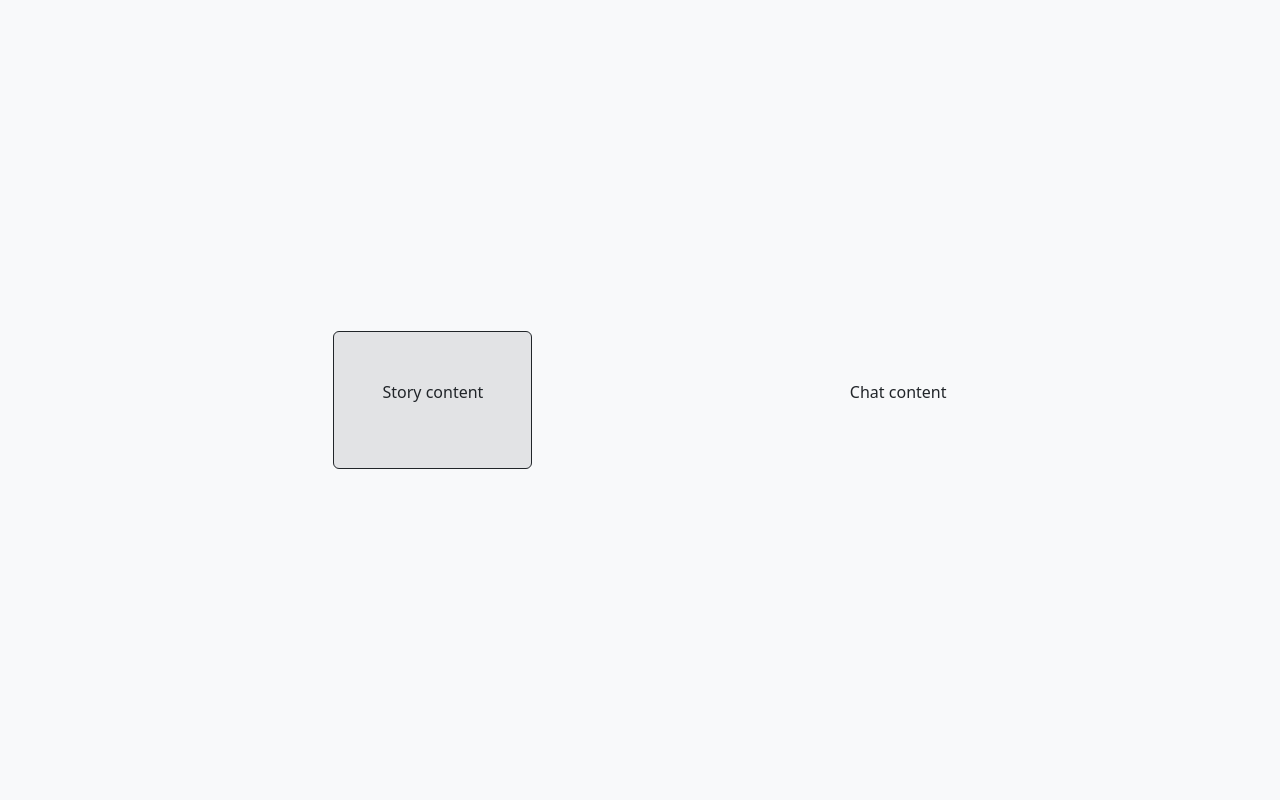
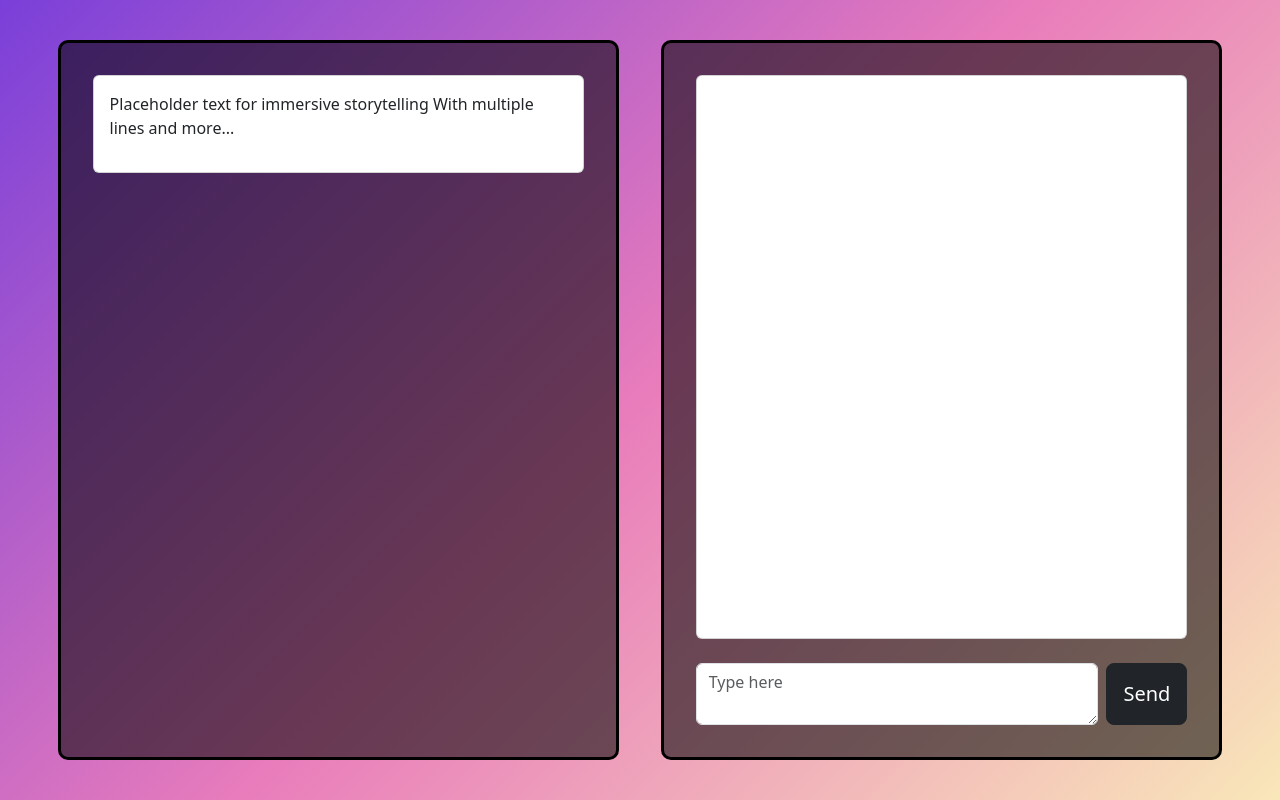
Before and after one commit to KajcaK/engage-and-comply, a React (Vite) app in the folder frontend/: page / in a window 1280 px wide. Built offline with nearby package versions, Linux system fonts and the light colour scheme.

Commit message:
base app layout

```diff
--- a/frontend/package.json
+++ b/frontend/package.json
@@ -10,6 +10,7 @@
     "preview": "vite preview"
   },
   "dependencies": {
+    "axios": "^1.9.0",
     "bootstrap": "^5.3.6",
     "react": "^19.1.0",
     "react-dom": "^19.1.0"
--- a/frontend/src/components/ChatContainer.jsx
+++ b/frontend/src/components/ChatContainer.jsx
@@ -1,7 +1,48 @@
-const ChatContainer = () => (
-    <div className="content-container">
-        <p>Chat content</p>
-    </div>
-);
+import {useState} from "react";
+
+const ChatContainer = () => {
+    const [inputValue, setInputValue] = useState("");
+
+    const handleInputChange = (e) => {
+        setInputValue(e.target.value);
+    }
+
+    const handleSubmit = () => {
+        setInputValue(inputValue);
+        console.log('Input value submitted:', inputValue);
+        setInputValue("");
+    }
+
+    const handleKeyDown = (e) => {
+        if (e.key === "Enter") {
+            handleSubmit();
+        }
+    }
+
+
+    return (
+        <div className="content-container d-flex flex-column justify-content-between">
+            <div className="card w-100 h-100 mb-4">
+                <div className="card-body">
+
+                </div>
+            </div>
+            <div className="d-flex">
+                <textarea
+                       value={inputValue}
+                       onChange={handleInputChange}
+                       onKeyDown={handleKeyDown}
+                       placeholder="Type here"
+                       className="form-control"
+                       rows="2"
+                ></textarea>
+                <button className="btn btn-dark btn-lg ms-2"
+                        onClick={handleSubmit}
+                >
+                    Send</button>
+            </div>
+        </div>
+    );
+};
 
 export default ChatContainer;
--- a/frontend/src/components/StoryContainer.jsx
+++ b/frontend/src/components/StoryContainer.jsx
@@ -1,6 +1,18 @@
 const StoryContainer = () => (
-    <div className="bg-secondary-subtle p-5 border border-dark rounded">
-        <p>Story content</p>
+    <div className="content-container">
+        <div className="card">
+            <div className="card-body">
+                <div className="card-text">
+                    <p>
+                        Placeholder text for immersive storytelling
+                        With multiple
+                        lines
+                        and more...
+                    </p>
+                </div>
+
+            </div>
+        </div>
     </div>
 );
 
--- a/frontend/src/layouts/AppLayout.jsx
+++ b/frontend/src/layouts/AppLayout.jsx
@@ -2,7 +2,7 @@ import StoryContainer from "../components/StoryContainer.jsx";
 import ChatContainer from "../components/ChatContainer.jsx";
 
 const AppLayout = () => (
-    <div className="d-flex min-vh-100 bg-light justify-content-evenly align-items-center p-3">
+    <div className="d-flex min-vh-100 bg-light justify-content-evenly align-items-center p-3 app-layout">
         <StoryContainer/>
         <ChatContainer/>
     </div>
--- a/frontend/src/styles/index.css
+++ b/frontend/src/styles/index.css
@@ -0,0 +1,12 @@
+.content-container{
+    background: rgba(0, 0, 0, 0.55);
+    padding: 2rem;
+    border: solid black 3px;
+    border-radius: 10px;
+    height: 90vh;
+    width: 45%;
+}
+
+.app-layout{
+    background: linear-gradient(315deg, hsla(43, 84%, 85%, 1) 0%, hsla(325, 71%, 70%, 1) 50%, hsla(263, 67%, 55%, 1) 100%);
+}
```
Also changed, not shown: frontend/src/utils/api.js (added, +14 -0 lines), 1 other file (tests, documents, lock files or other folders).
